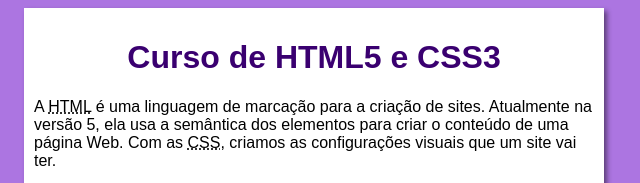
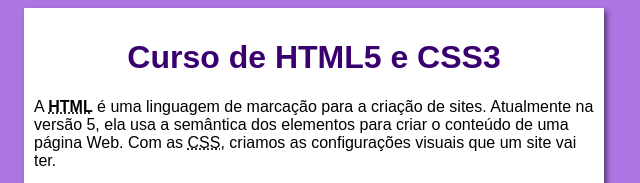
Before and after one commit to edmarketing/projeto-site, a plain HTML site: page curso-html.html in a window 1280 px wide. Shown: the top 183 px of the page, 326-966 px from the left. Drawn offline with Linux system fonts and the light colour scheme.

Commit message:
atualizando

```diff
--- a/curso-html.html
+++ b/curso-html.html
@@ -12,7 +12,7 @@
             <h1>Curso de HTML5 e CSS3</h1>
         </header>
         <article>
-            <p>A <abbr title="HyperText Markup Language">HTML</abbr> é uma linguagem de marcação para a criação de sites. Atualmente na versão 5, ela usa a semântica dos elementos para criar o conteúdo de uma página Web. Com as <abbr title="Cascading Style Sheets">CSS</abbr>, criamos as configurações visuais que um site vai ter.</p>
+            <p>A <abbr title="HyperText Markup Language"><strong>HTML</strong></abbr> é uma linguagem de marcação para a criação de sites. Atualmente na versão 5, ela usa a semântica dos elementos para criar o conteúdo de uma página Web. Com as <abbr title="Cascading Style Sheets">CSS</abbr>, criamos as configurações visuais que um site vai ter.</p>
 
             <iframe width="560" height="315" src="https://www.youtube.com/embed/riSVzwlSnhw" frameborder="0" allow="accelerometer; autoplay; encrypted-media; gyroscope; picture-in-picture" allowfullscreen></iframe>
 
```
Also changed, not shown: curso-js.html (+1 -1 lines).
